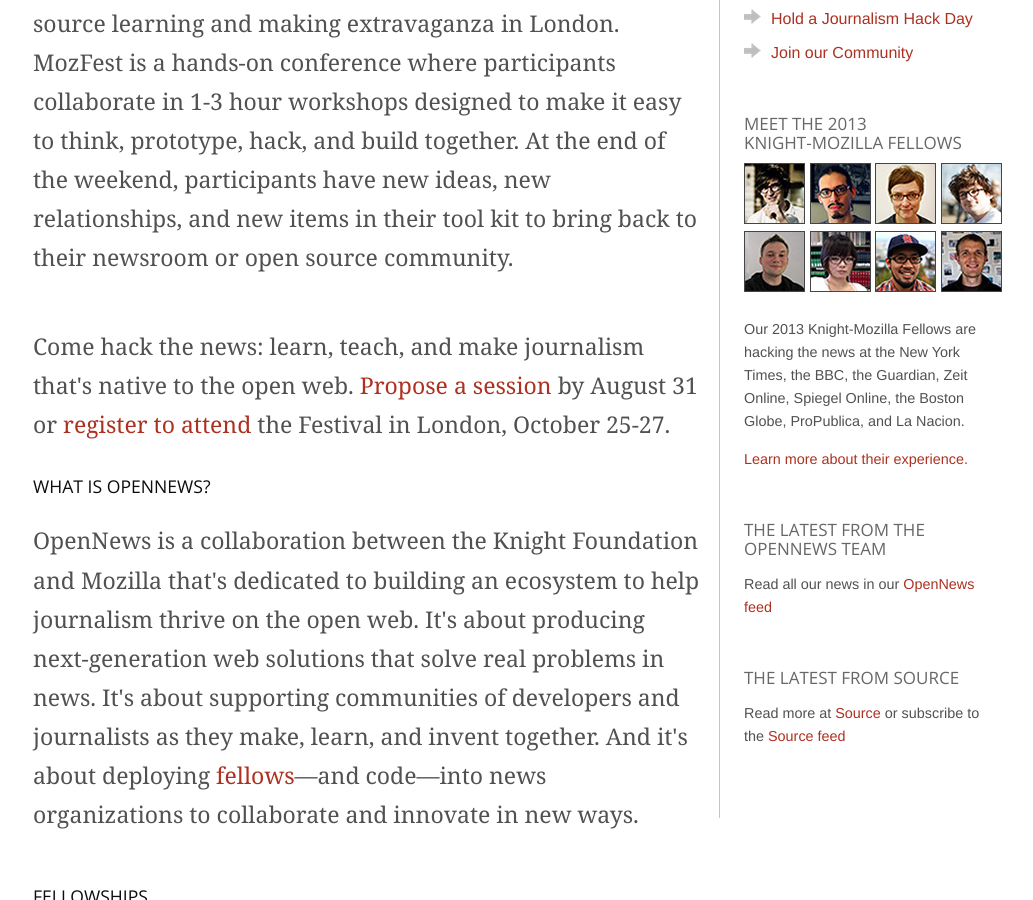
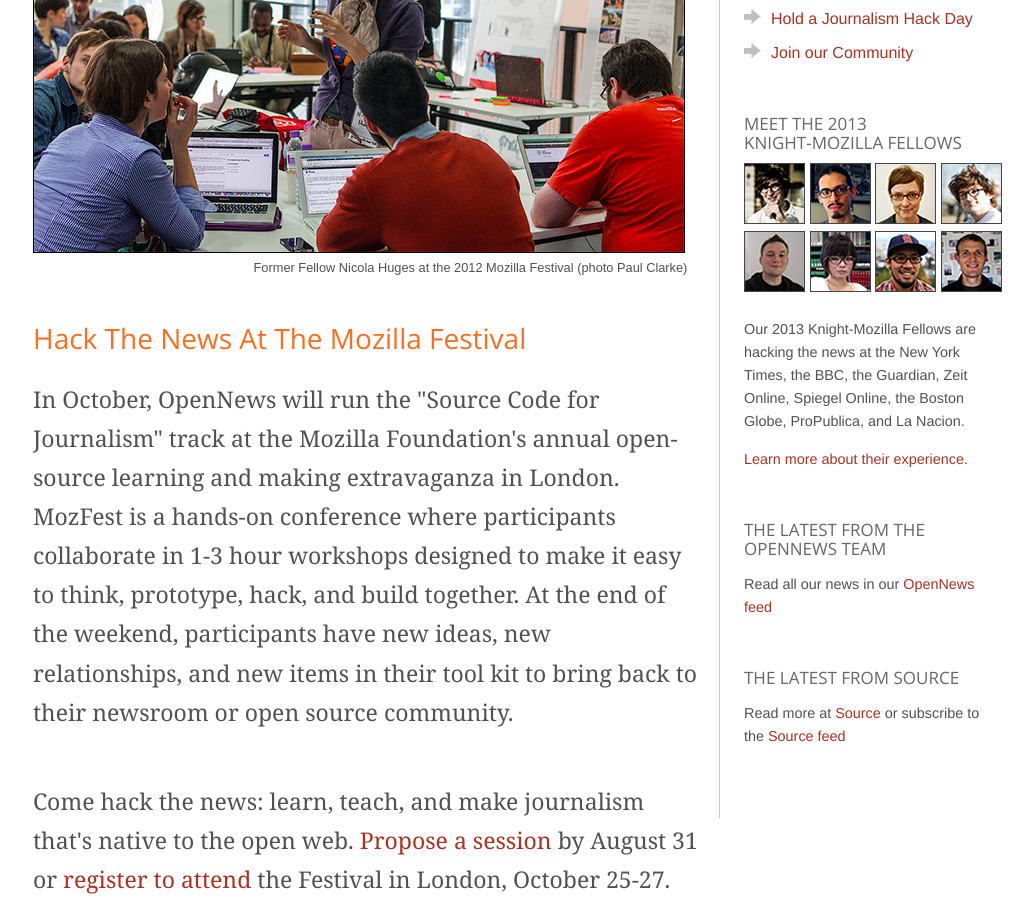
Before and after one commit to mozilla/mozilla-opennews, a Jekyll site: the page built from index.html, in a window 1280 px wide and 900 px high, scrolled down 431 px. Shown: the whole window, without its empty margins (117-1150 px from the left). Built offline with Jekyll 4.4.1, drawn with Linux system fonts in a browser that asks for light colours; nearby versions of some CDN libraries; Markdown is read by kramdown in place of the engine named in the settings; comment, search, counter and statistics services are not loaded.

Commit message:
locking down mozfest pitch on home page

```diff
--- a/index.html
+++ b/index.html
@@ -5,6 +5,8 @@
 
 <div class="article_body">
 <header>
+<img src="media/img/nicola_mozfest.jpg" style="border: 1px solid black; margin-bottom: 10px;">
+<p class="caption">Former Fellow Nicola Huges at the 2012 Mozilla Festival (photo Paul Clarke)</p>
 <h2>Hack the News at the Mozilla Festival</h2>
 <p class="bodybig">In October, OpenNews will run the "Source Code for Journalism" track at the Mozilla Foundation's annual open-source learning and making extravaganza in London. MozFest is a hands-on conference where participants collaborate in 1-3 hour workshops designed to make it easy to think, prototype, hack, and build together. At the end of the weekend, participants have new ideas, new relationships, and new items in their tool kit to bring back to their newsroom or open source community.</p>
 
```
Also changed, not shown: 1 other file.
